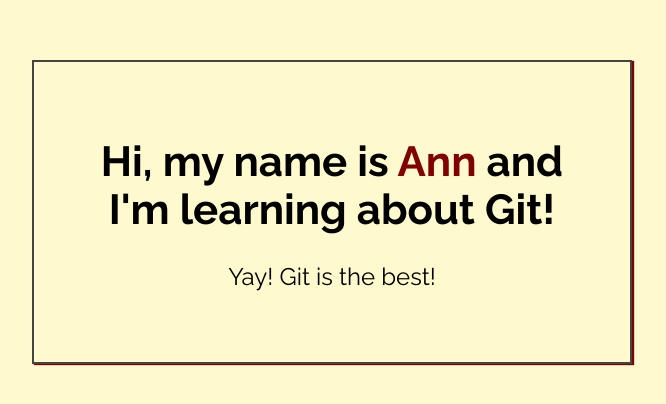
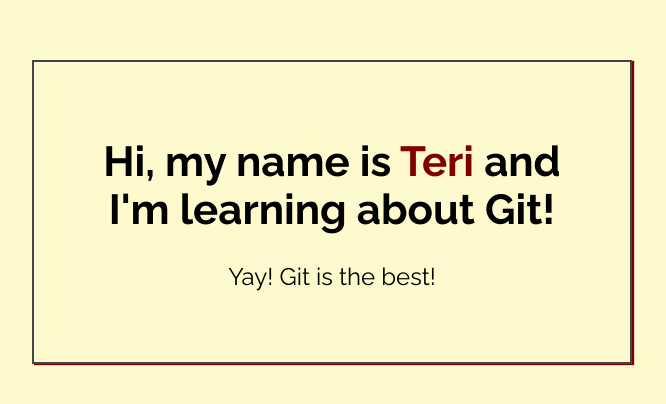
Before and after one commit to teri-c/my-first-repo, a plain HTML site: page index.html in a window 1280 px wide. Shown: the part 188-592 px from the top of the page, without its empty margins (308-974 px from the left). Drawn offline with Linux system fonts and the light colour scheme.

Commit message:
Added name to index.html

```diff
--- a/index.html
+++ b/index.html
@@ -14,7 +14,7 @@
 <body>
 
     <div class="greeting">
-        <h1>Hi, my name is <span class="highlight">Ann</span> and I'm learning about Git! </h1>
+        <h1>Hi, my name is <span class="highlight">Teri</span> and I'm learning about Git! </h1>
 
         <p>Yay! Git is the best!</p>
     </div>
```
